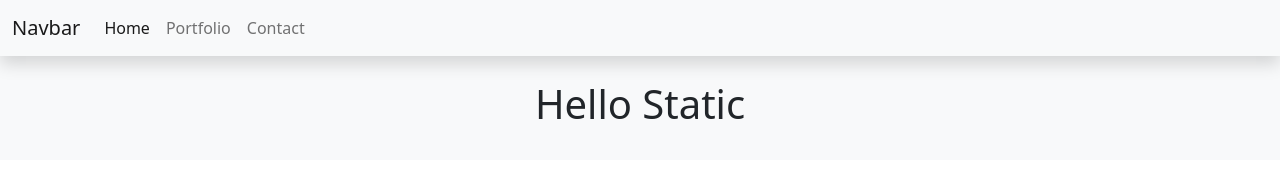
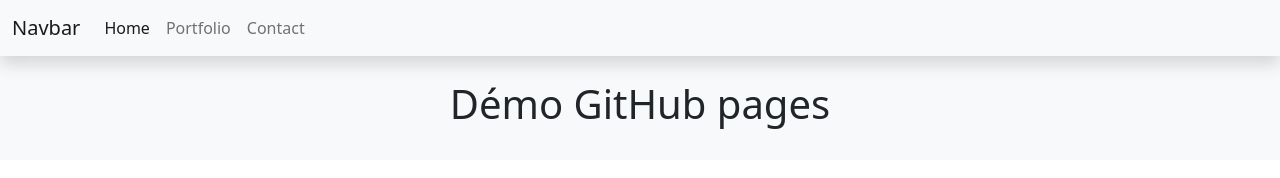
Before and after one commit to jfm-wcs/demo-gh-pages, a plain HTML site: page index.html in a window 1280 px wide. Shown: the top 178 px of the page. Drawn offline with nearby package versions, Linux system fonts and the light colour scheme.

Commit message:
h1 update

```diff
--- a/index.html
+++ b/index.html
@@ -36,7 +36,7 @@
 </nav>
 <main>
     <div class="p-4 bg-light mb-4">
-        <h1 class="text-center">Hello Static</h1>
+        <h1 class="text-center">Démo GitHub pages</h1>
     </div>
     <div class="container mb-4">
         <div class="row row-cols-1 row-cols-md-3 g-4">
```
